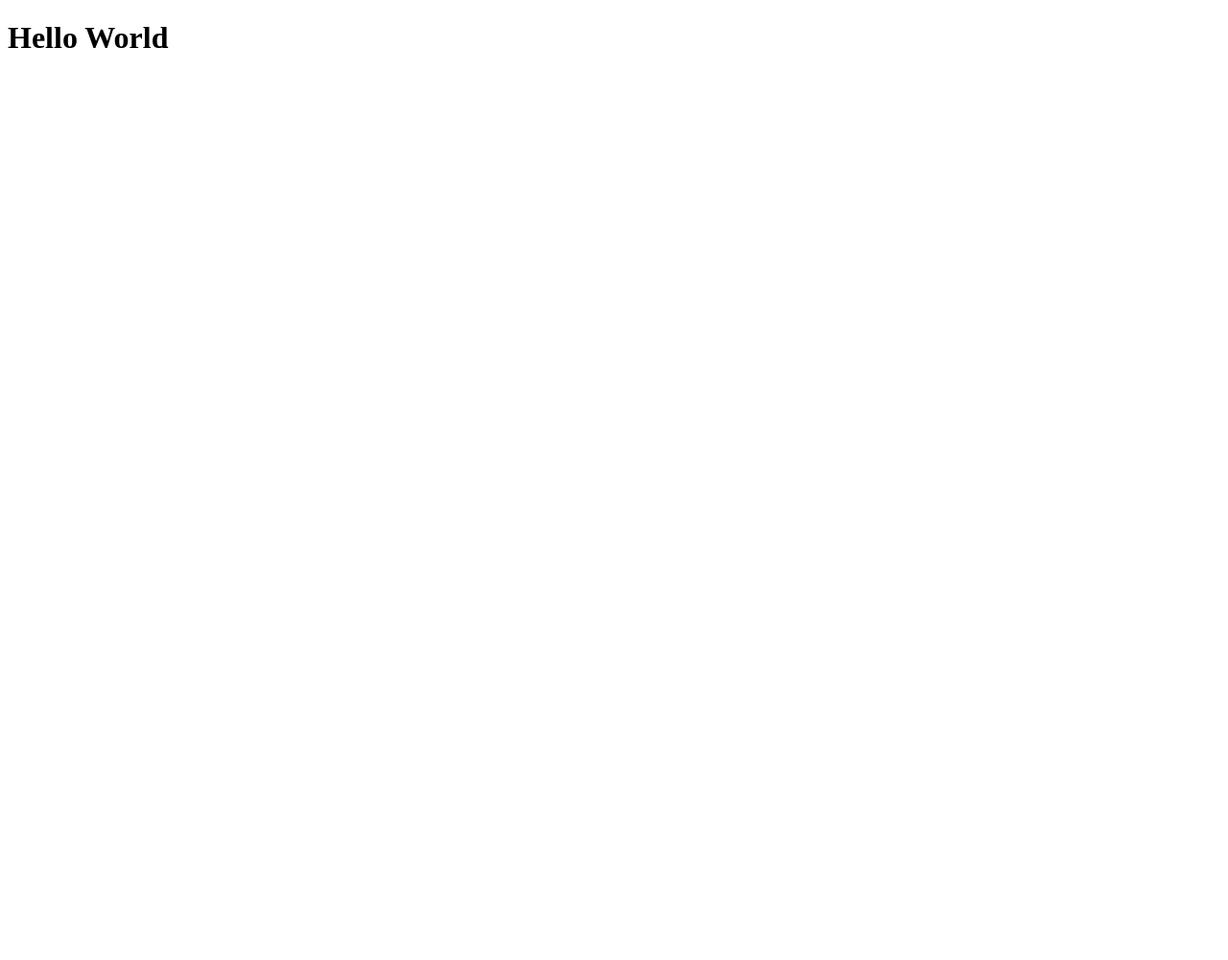
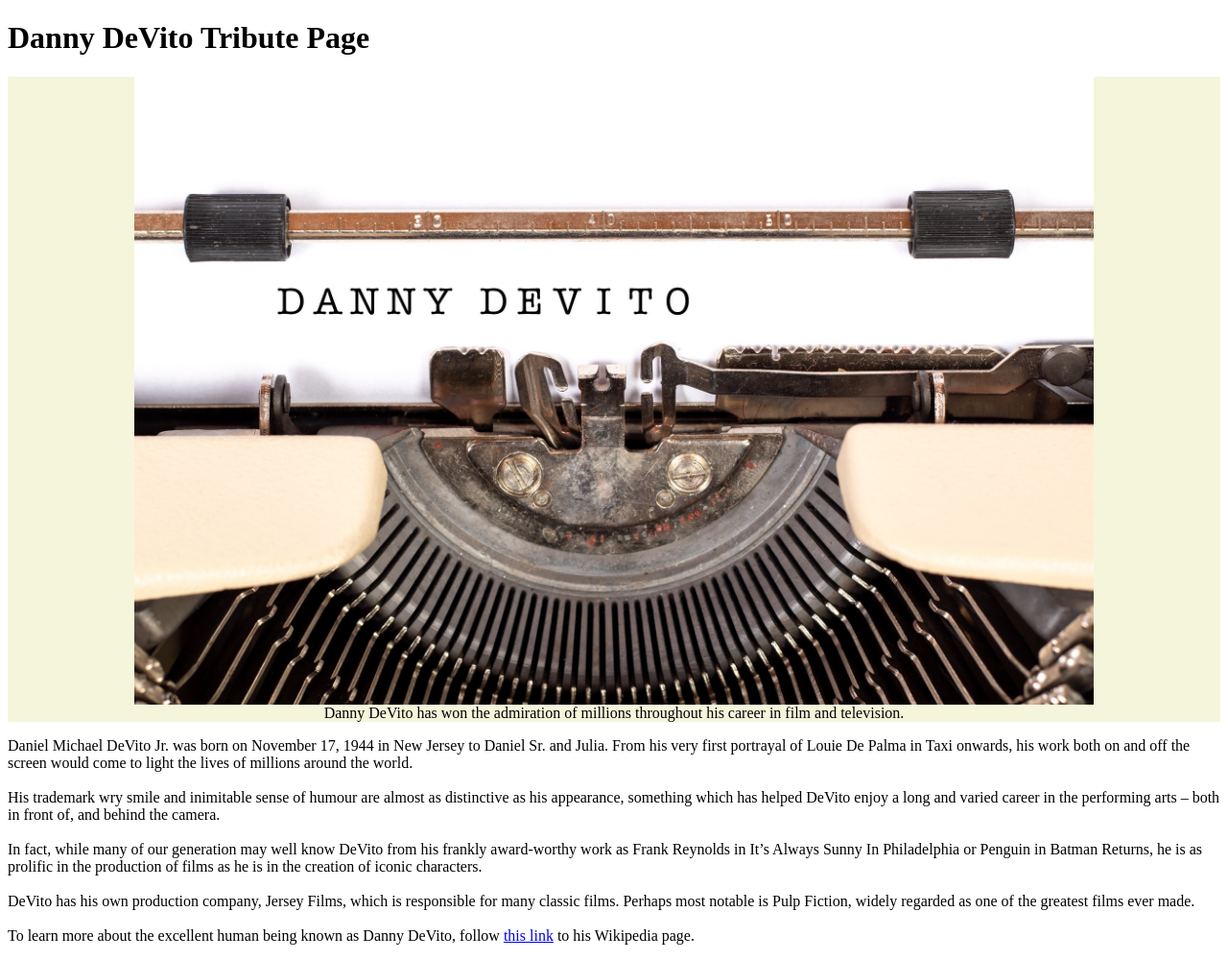
Before and after one commit to Joseph-Burke/Tribute-Page, a plain HTML site: page index.html in a window 1280 px wide. Shown: the whole page at 96% size. Before the commit the page ends 800 px from the top, so only its background shows below. Drawn offline with Linux system fonts and the light colour scheme.

Commit message:
Add basic content necessary to pass all 10 tests.

```diff
--- a/index.html
+++ b/index.html
@@ -9,9 +9,33 @@
         <link rel="stylesheet" href="style.css">
     </head>
     <body>
-        <h1>Hello World</h1>
+        <main id="main">
 
+        <h1 id="title">Danny DeVito Tribute Page</h1>
+        <div id="img-div">
+            <img id="image" src="images/danny-devito-typewriter.jpg" alt="a page in a typewriter with Danny Devito's name on it">
+            <figcaption id="img-caption">Danny DeVito has won the admiration of millions throughout his career in film and television.</figcaption>
+        </div>
 
+        <p id="tribute-info">
+            Daniel Michael DeVito Jr. was born on November 17, 1944 in New Jersey to Daniel Sr. and Julia. From his very first
+            portrayal of Louie De Palma in Taxi onwards, his work both on and off the screen would come to light the lives of
+            millions around the world.
+            <br><br>
+            His trademark wry smile and inimitable sense of humour are almost as distinctive as his appearance, something which has
+            helped DeVito enjoy a long and varied career in the performing arts – both in front of, and behind the camera.
+            <br><br>
+            In fact, while many of our generation may well know DeVito from his frankly award-worthy work as Frank Reynolds in It’s
+            Always Sunny In Philadelphia or Penguin in Batman Returns, he is as prolific in the production of films as he is in the
+            creation of iconic characters.
+            <br><br>
+            DeVito has his own production company, Jersey Films, which is responsible for many classic films. Perhaps most notable
+            is Pulp Fiction, widely regarded as one of the greatest films ever made.
+            <br><br>
+            To learn more about the excellent human being known as Danny DeVito, follow <a id="tribute-link" href="https://en.wikipedia.org/wiki/Danny_DeVito" target="_blank">this link</a>
+            to his Wikipedia page.
+        </p>
+        </main>
         <script src="https://cdn.freecodecamp.org/testable-projects-fcc/v1/bundle.js"></script>
     </body>
 </html>
--- a/style.css
+++ b/style.css
@@ -0,0 +1,15 @@
+
+#img-div {
+    display: block;
+    background-color: beige;
+    display: flex;
+    flex-direction: column;
+    align-items: center;~
+}
+
+#image {
+    width: 1000px;
+    max-width: 100%;
+    height: auto;
+    margin: 0 auto;
+}
```
Also changed, not shown: images/danny-devito-typewriter.jpg (added), 3 other files.
